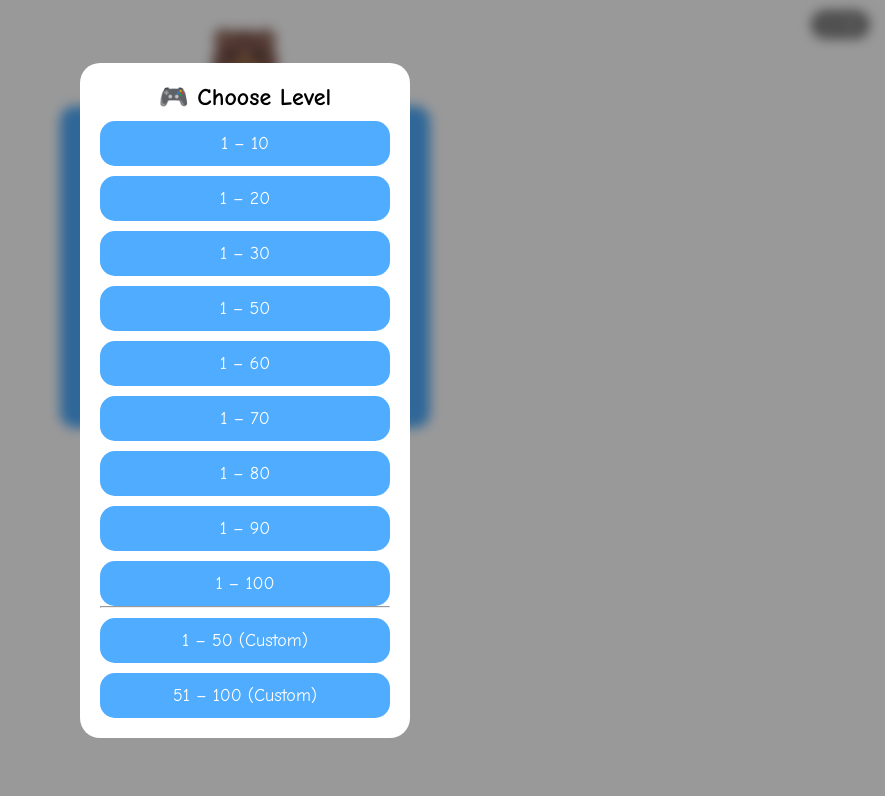
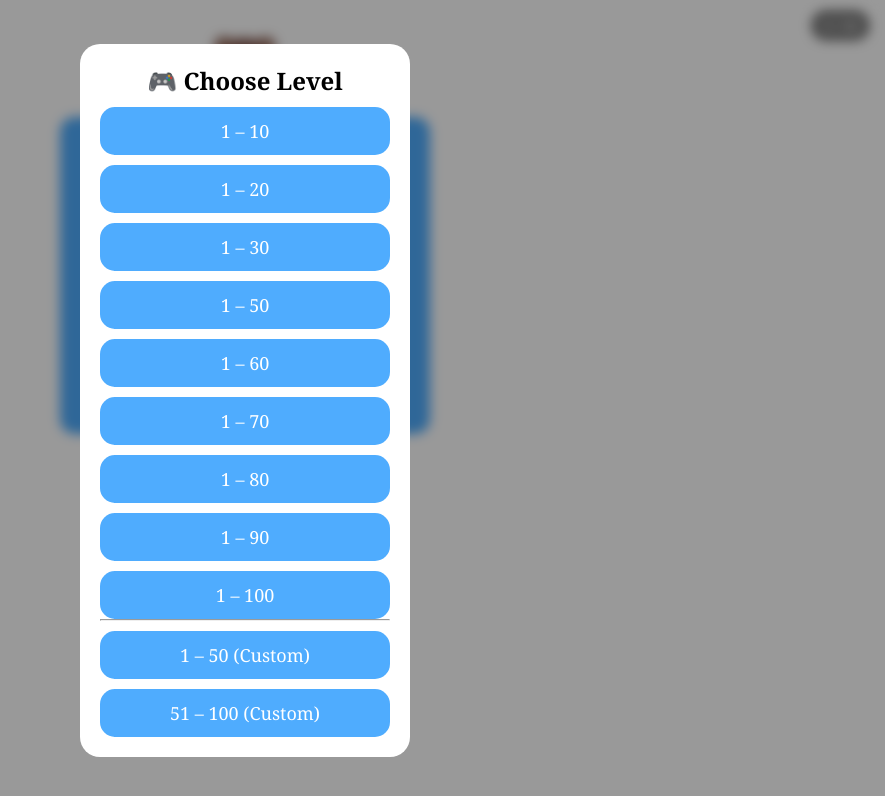
Before and after one commit to AAQI1756/APPS, a plain HTML site: page KL/guess-the-number.html in a window 1280 px wide. Shown: the whole page, without its empty margins (395-1280 px from the left). Drawn offline with Linux system fonts and the light colour scheme.

Commit message:
Update style.css

```diff
--- a/KL/style.css
+++ b/KL/style.css
@@ -2,7 +2,7 @@
   margin: 0;
   padding: 0;
   box-sizing: border-box;
-  font-family: "Comic Sans MS", cursive;
+  font-family: "Georgia", cursive;
 }
 
 body {
```
